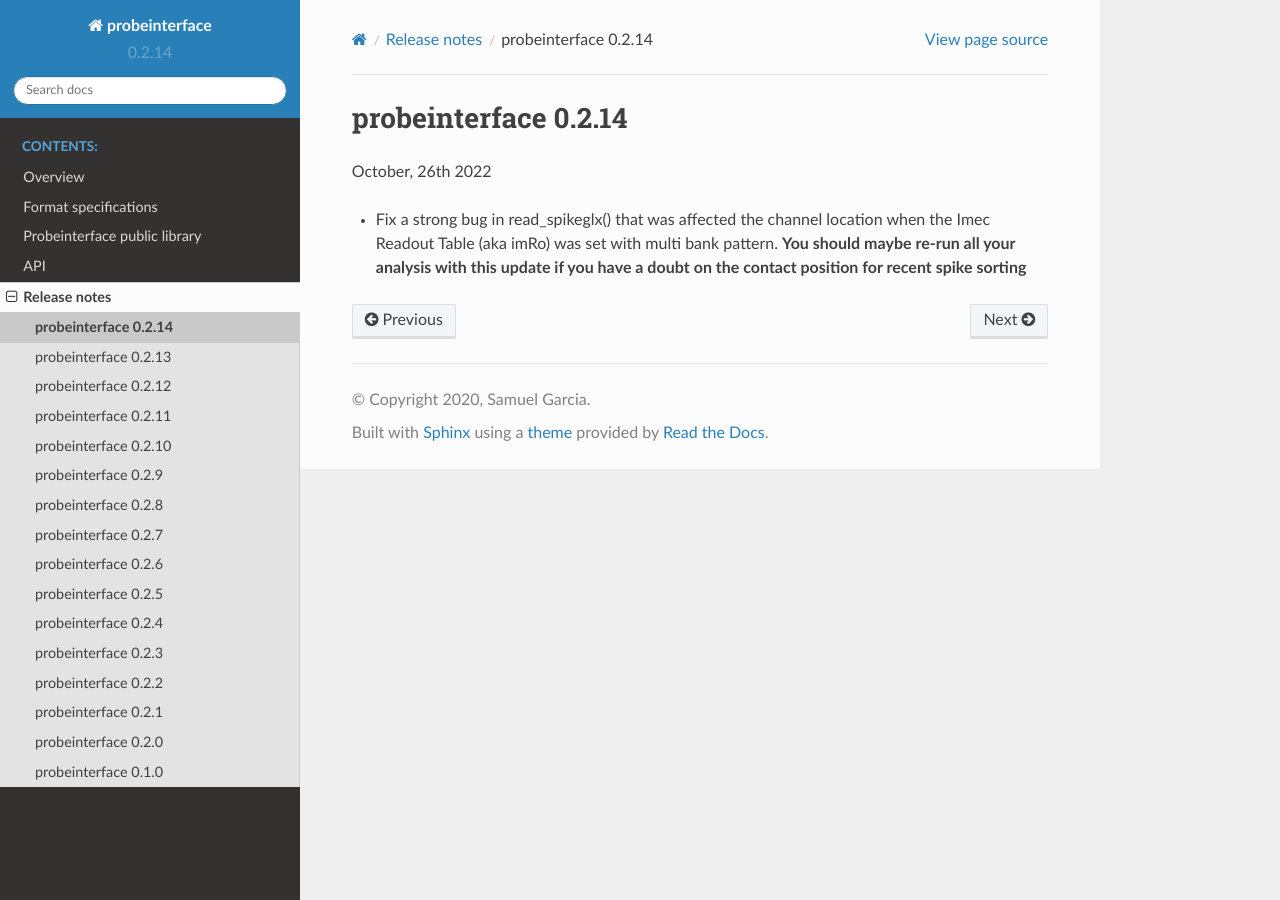
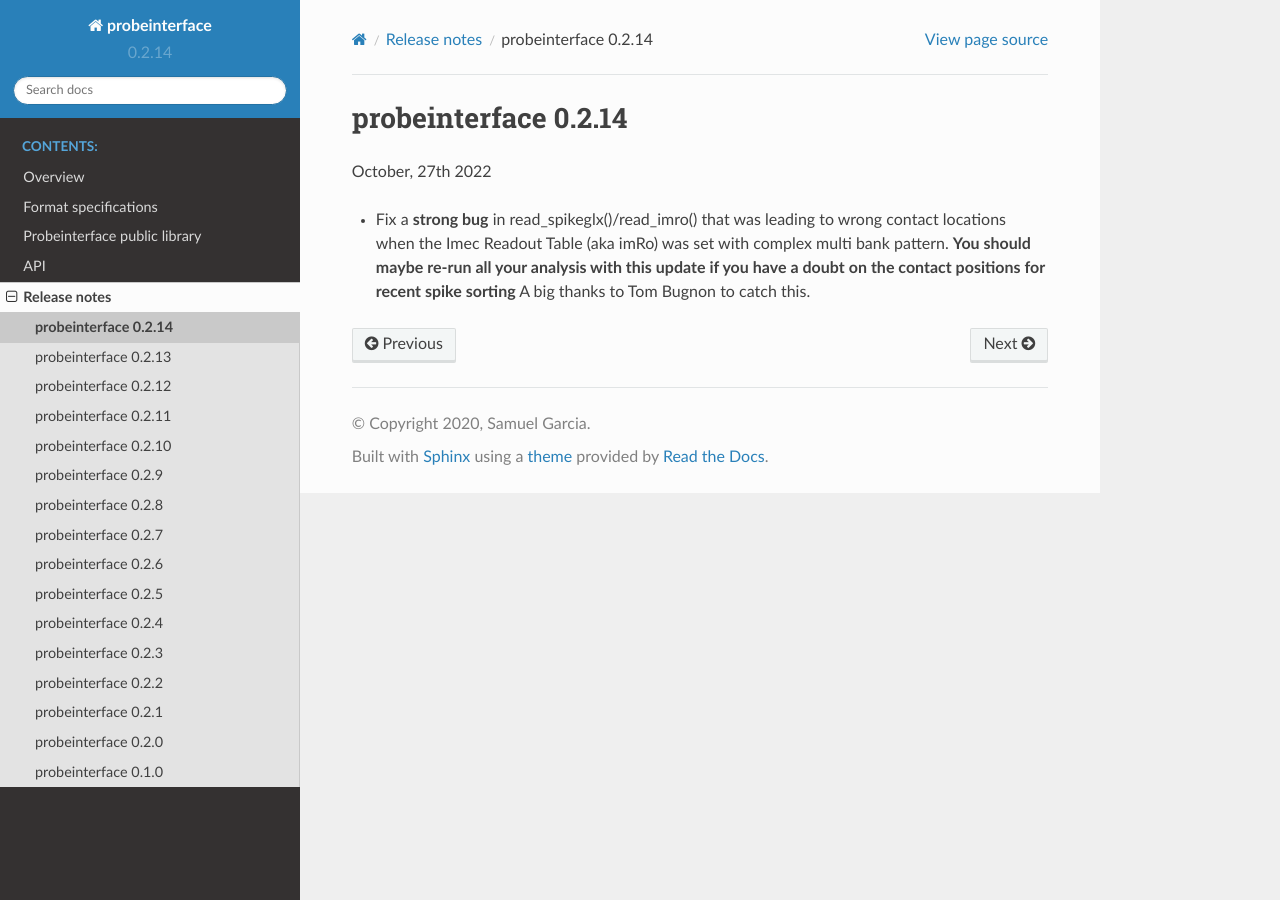
Before and after one commit to SpikeInterface/probeinterface, a Sphinx documentation site: the page built from doc/releases/0.2.14.rst, in a window 1280 px wide. Built offline with Sphinx 7.4.7 and the Read the Docs theme 2.0.0, drawn with Linux system fonts in a browser that asks for light colours; pages that are not in the unit, such as notebooks, are missing from menus.

Commit message:
Update relase note.

```diff
--- a/doc/releases/0.2.14.rst
+++ b/doc/releases/0.2.14.rst
@@ -2,10 +2,11 @@ probeinterface 0.2.14
 ---------------------
 
 
-October, 26th 2022
+October, 27th 2022
 
-* Fix a strong bug in read_spikeglx() that was affected
-  the channel location when the Imec Readout Table (aka imRo)
-  was set with multi bank pattern.
+* Fix a **strong bug** in read_spikeglx()/read_imro() that was leading
+  to wrong contact locations when the Imec Readout Table (aka imRo)
+  was set with complex multi bank pattern.
   **You should maybe re-run all your analysis with this update if you have a doubt**
-  **on the contact position for recent spike sorting**
+  **on the contact positions for recent spike sorting**
+  A big thanks to Tom Bugnon to catch this.
```
